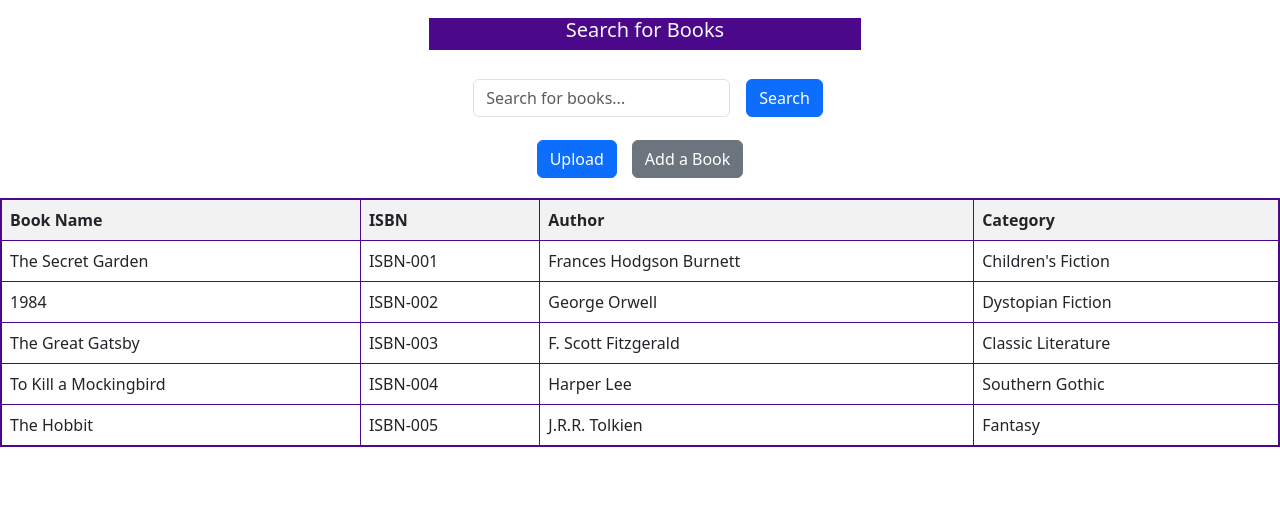
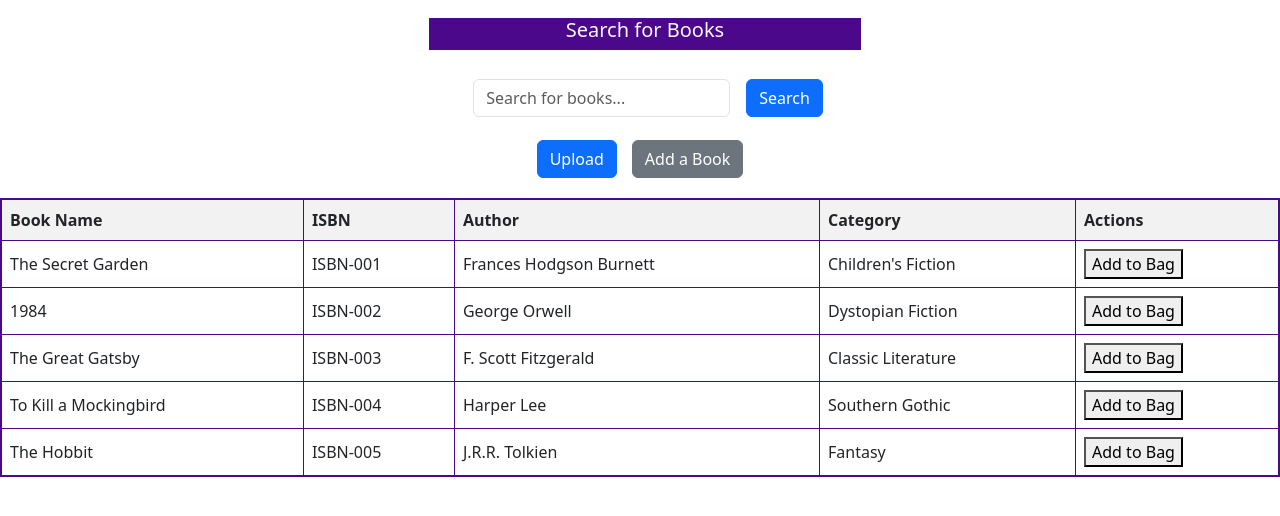
Before and after one commit to vishalgimhan/LibrarySystem, a Django app: page /books in a window 1280 px wide. Shown: the part 134-650 px from the top of the page. Run offline with Django 3.2, Linux system fonts and the light colour scheme.

Commit message:
Add bag buttons

```diff
--- a/Group assaigmne t/mysite/lims_app/templates/books.html
+++ b/Group assaigmne t/mysite/lims_app/templates/books.html
@@ -48,26 +48,11 @@
         >
           <thead style="background-color: #f2f2f2">
             <tr>
-              <th
-                style="border: 1px solid #4B088A; text-align: left; padding: 8px"
-              >
-                Book Name
-              </th>
-              <th
-                style="border: 1px solid #4B088A; text-align: left; padding: 8px"
-              >
-                ISBN
-              </th>
-              <th
-                style="border: 1px solid #4B088A; text-align: left; padding: 8px"
-              >
-                Author
-              </th>
-              <th
-                style="border: 1px solid #4B088A; text-align: left; padding: 8px"
-              >
-                Category
-              </th>
+              <th style="border: 1px solid #4B088A; text-align: left; padding: 8px"> Book Name</th>
+              <th style="border: 1px solid #4B088A; text-align: left; padding: 8px"> ISBN </th>
+              <th style="border: 1px solid #4B088A; text-align: left; padding: 8px"> Author </th>
+              <th style="border: 1px solid #4B088A; text-align: left; padding: 8px"> Category </th>
+              <th style="border: 1px solid #4B088A; text-align: left; padding: 8px">Actions</th>
             </tr>
           </thead>
           <tbody>
@@ -77,34 +62,47 @@
                <td style="border: 1px solid #4B088A; text-align: left; padding: 8px">ISBN-001</td>
                <td style="border: 1px solid #4B088A; text-align: left; padding: 8px">Frances Hodgson Burnett</td>
                <td style="border: 1px solid #4B088A; text-align: left; padding: 8px">Children's Fiction</td>
+               <td style="border: 1px solid #4B088A; text-align: left; padding: 8px"><button onclick="addToBag('ISBN-001')">Add to Bag</button></td>
+
+
             </tr>
             <tr>
                 <td style="border: 1px solid #4B088A; text-align: left; padding: 8px">1984</td>
                 <td style="border: 1px solid #4B088A; text-align: left; padding: 8px">ISBN-002</td>
                 <td style="border: 1px solid #4B088A; text-align: left; padding: 8px">George Orwell</td>
                 <td style="border: 1px solid #4B088A; text-align: left; padding: 8px">Dystopian Fiction</td>
+                <td style="border: 1px solid #4B088A; text-align: left; padding: 8px"><button onclick="addToBag('ISBN-002')">Add to Bag</button></td>
             </tr>
             <tr>
                 <td style="border: 1px solid #4B088A; text-align: left; padding: 8px">The Great Gatsby</td>
                 <td style="border: 1px solid #4B088A; text-align: left; padding: 8px">ISBN-003</td>
                 <td style="border: 1px solid #4B088A; text-align: left; padding: 8px">F. Scott Fitzgerald</td>
                 <td style="border: 1px solid #4B088A; text-align: left; padding: 8px">Classic Literature</td>
+                <td style="border: 1px solid #4B088A; text-align: left; padding: 8px"><button onclick="addToBag('ISBN-003')">Add to Bag</button></td>
             </tr>
             <tr>
                 <td style="border: 1px solid #4B088A; text-align: left; padding: 8px">To Kill a Mockingbird</td>
                 <td style="border: 1px solid #4B088A; text-align: left; padding: 8px">ISBN-004</td>
                 <td style="border: 1px solid #4B088A; text-align: left; padding: 8px">Harper Lee</td>
                 <td style="border: 1px solid #4B088A; text-align: left; padding: 8px">Southern Gothic</td>
+                <td style="border: 1px solid #4B088A; text-align: left; padding: 8px"><button onclick="addToBag('ISBN-004')">Add to Bag</button></td>
               </tr>
               <tr>
                 <td style="border: 1px solid #4B088A; text-align: left; padding: 8px">The Hobbit</td>
                 <td style="border: 1px solid #4B088A; text-align: left; padding: 8px">ISBN-005</td>
                 <td style="border: 1px solid #4B088A; text-align: left; padding: 8px">J.R.R. Tolkien</td>
                 <td style="border: 1px solid #4B088A; text-align: left; padding: 8px">Fantasy</td>
+                <td style="border: 1px solid #4B088A; text-align: left; padding: 8px"><button onclick="addToBag('ISBN-005')">Add to Bag</button></td>
               </tr>
         </tbody>
  </table>
  </div>
+ <script>
+    function addToBag(isbn) {
+      // You can implement the logic to add the book with the given ISBN to the shopping bag here
+      alert('Added to Bag: ' + isbn);
+    }
+  </script>
 
 
 
```
